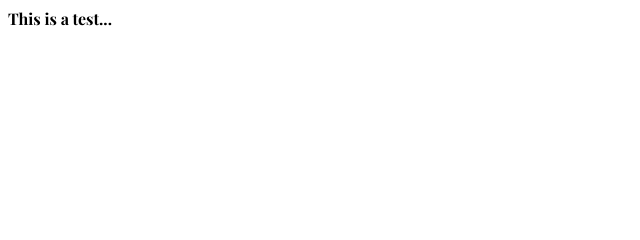
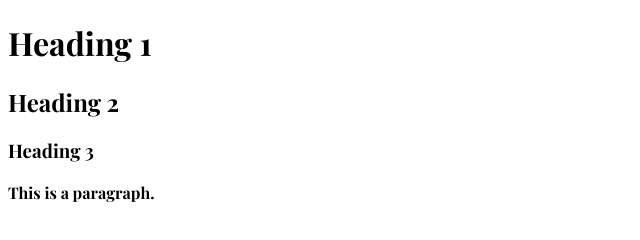
Before and after one commit to mkopa/parcel-skeleton, a website built with Parcel: page src/index.html in a window 1280 px wide. Shown: the whole page, without its empty margins (0-640 px from the left). Built offline with nearby package versions, Linux system fonts and the light colour scheme.

Commit message:
add a little more content to the page

```diff
--- a/src/index.html
+++ b/src/index.html
@@ -13,7 +13,12 @@
 
 <body>
 
-This is a test...
+<h1>Heading 1</h1>
+<h2>Heading 2</h2>
+<h3>Heading 3</h3>
+
+<p>This is a paragraph.</p>
+
 
 
 <!-- SCRIPTS -->
```
